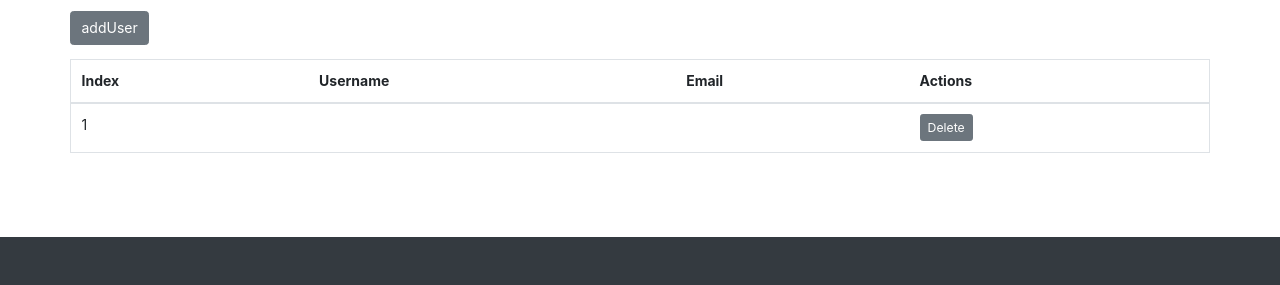
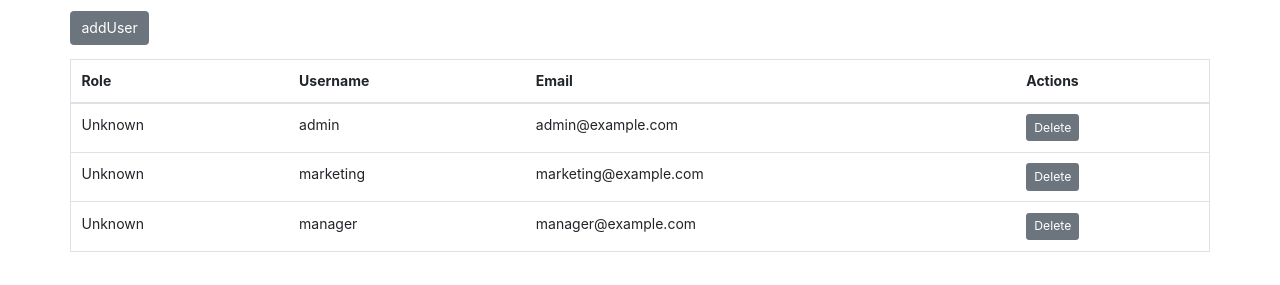
Before and after one commit to EgoCui/capstone-frontend, a Nuxt app: page /user in a window 1280 px wide. Shown: the part 143-428 px from the top of the page. Built offline with nearby package versions, Linux system fonts and the light colour scheme; no server answers; grey boxes are pictures that could not be loaded.

Commit message:
update user role display

```diff
--- a/pages/user.vue
+++ b/pages/user.vue
@@ -10,8 +10,8 @@ Fundraising
       class="mt-3"
       outlined
     >
-      <template #cell(index)="data">
-        {{ data.index + 1 }}
+      <template #cell(role)="data">
+       {{ getRoleName(data.item.roles)}}
       </template>
       <template #table-busy>
         <div class="text-center text-danger my-2">
@@ -143,12 +143,14 @@ export default {
       },
       isBusy: false,
       fields: [
-        "index",
-        "username",
-        "email",
-        { key: "actions", label: "Actions" },
-      ],
-      items: [{ first_name: "Dickerson", last_name: "MacDonald", age: 40 }],
+  { key: 'role', label: 'Role' },
+  'username',
+  'email',
+  { key: 'actions', label: 'Actions' }
+],
+      items: [ { role: "1", username: "admin", email: "admin@example.com" },
+        { role: "2", username: "marketing", email: "marketing@example.com" },
+        { role: "3", username: "manager", email: "manager@example.com" },],
       userform: {
         username: "",
         pwd: "",
@@ -239,6 +241,15 @@ export default {
           // An error occurred
         });
     },
+    getRoleName(role) {
+    const roleMapping = {
+      '1': 'Administrator',
+      '2': 'Marketing',
+      '3': 'Manager',
+      '4': 'Member'
+    };
+    return roleMapping[role] || 'Unknown';
+  },
   },
 };
 </script>
```
